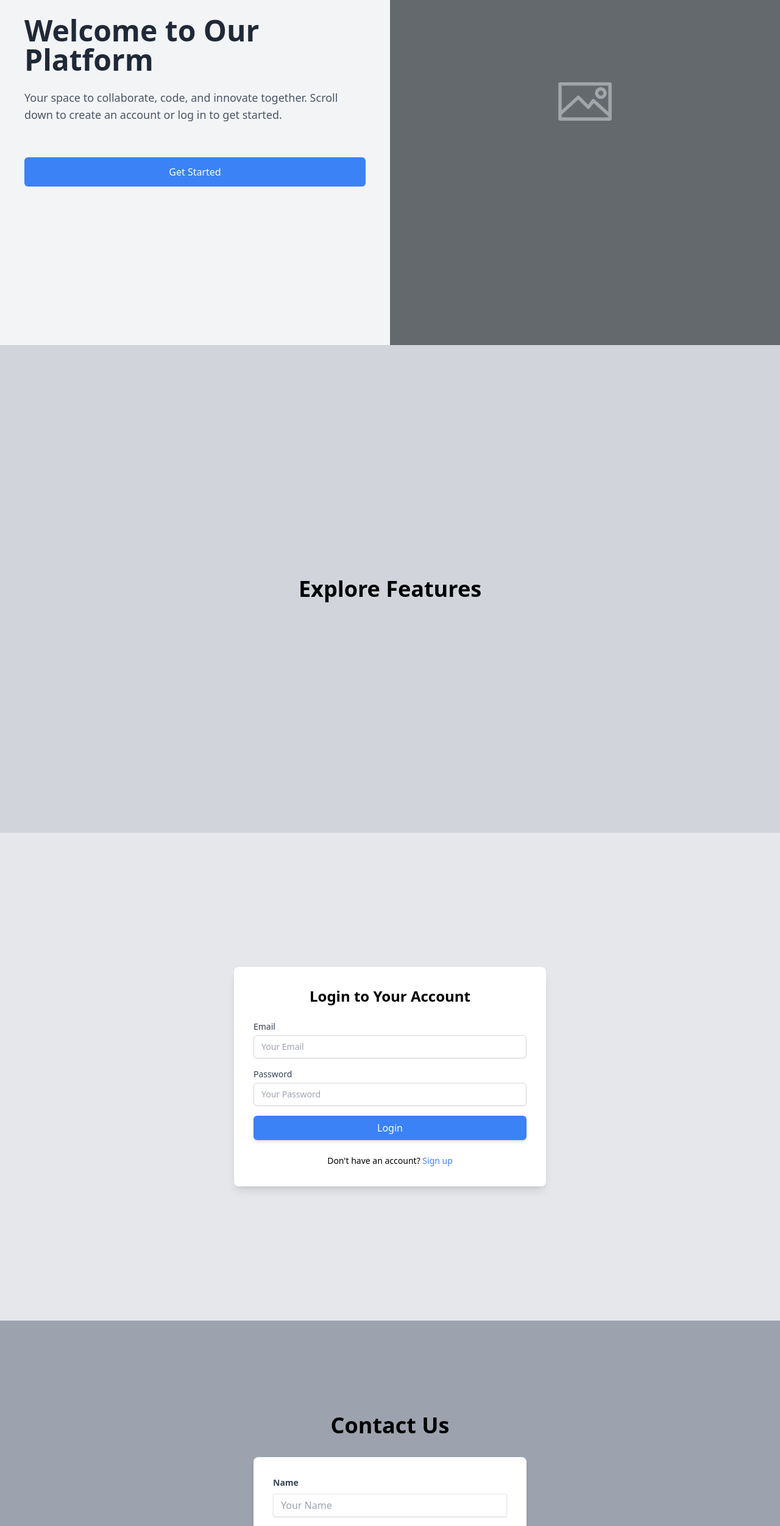
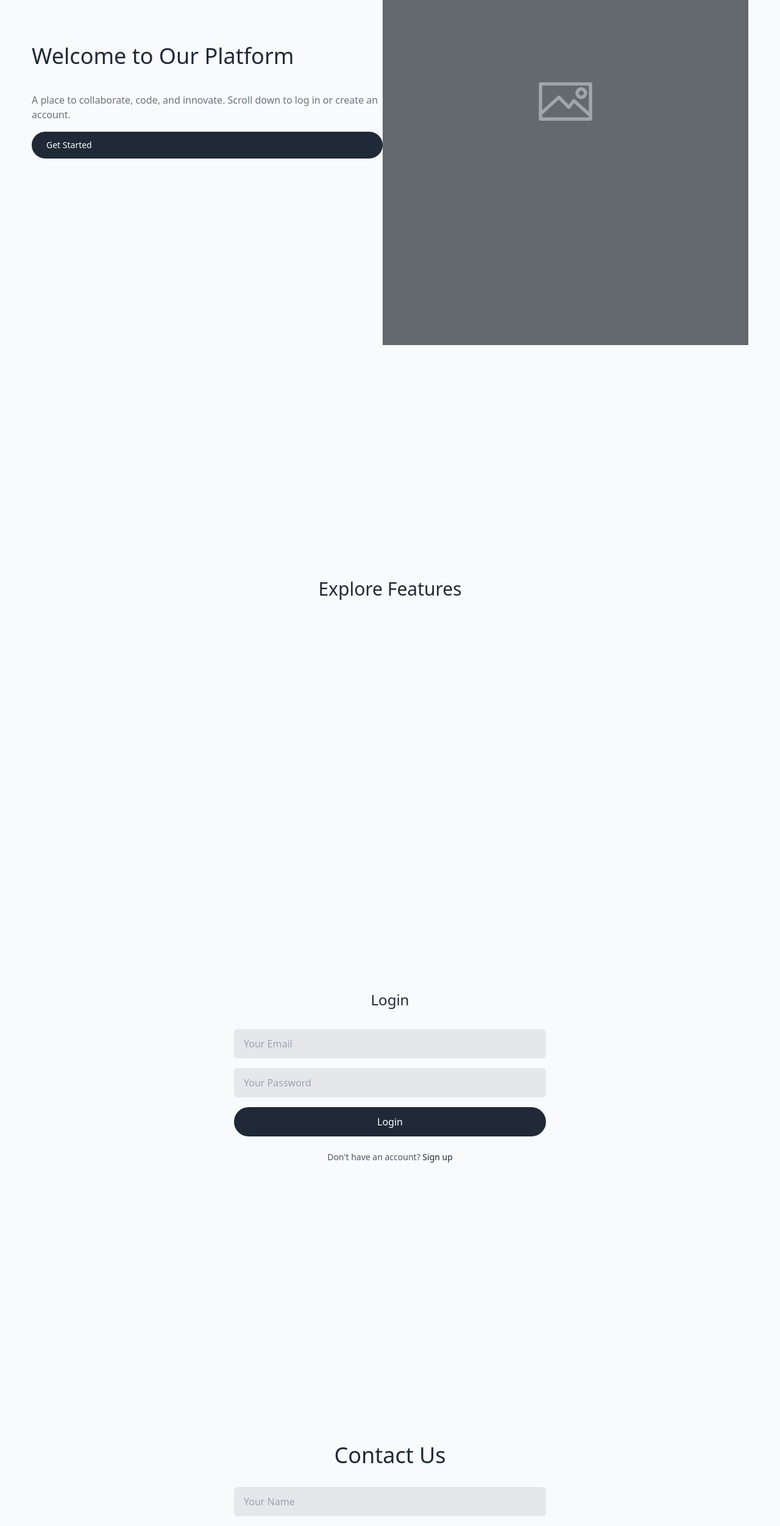
Before and after one commit to Fakkiie/DevDesk, a React (Create React App) app in the folder client/: page / in a window 1280 px wide. Shown: the part 234-2737 px from the top of the page at 61% size. Built offline with nearby package versions, Linux system fonts and the light colour scheme.

Commit message:
Made design more simplistic which is our goal, but need to fix layout and maybe change contact form??

```diff
--- a/client/package.json
+++ b/client/package.json
@@ -6,6 +6,7 @@
     "@testing-library/jest-dom": "^5.17.0",
     "@testing-library/react": "^13.4.0",
     "@testing-library/user-event": "^13.5.0",
+    "daisyui": "^4.12.10",
     "emailjs-com": "^3.2.0",
     "react": "^18.3.1",
     "react-dom": "^18.3.1",
--- a/client/public/index.html
+++ b/client/public/index.html
@@ -1,5 +1,5 @@
 <!DOCTYPE html>
-<html lang="en">
+<html lang="en" data-theme="customtheme">
   <head>
     <meta charset="utf-8" />
     <link rel="icon" href="%PUBLIC_URL%/favicon.ico" />
--- a/client/src/components/AuthForm.js
+++ b/client/src/components/AuthForm.js
@@ -5,67 +5,57 @@ const AuthForm = () => {
 
   return (
     <div className="flex justify-center items-center w-full h-full">
-      <div className="bg-white p-8 rounded-lg shadow-lg w-full max-w-lg">
-        <h2 className="text-2xl font-bold text-center mb-6">
-          {isLogin ? 'Login to Your Account' : 'Create an Account'}
+      <div className="w-full max-w-lg">
+        <h2 className="text-2xl font-light text-gray-800 text-center mb-8">
+          {isLogin ? 'Login' : 'Sign Up'}
         </h2>
         <form className="space-y-4">
-          {/* Name field for Signup */}
           {!isLogin && (
             <div>
-              <label className="block text-sm font-medium text-gray-700">Full Name</label>
               <input
                 type="text"
                 name="name"
-                className="mt-1 block w-full px-3 py-2 border border-gray-300 rounded-md shadow-sm focus:outline-none focus:ring-blue-500 focus:border-blue-500 sm:text-sm"
                 placeholder="Your Name"
+                className="w-full px-4 py-3 bg-gray-200 rounded-md focus:outline-none focus:ring-2 focus:ring-gray-800"
                 required={!isLogin}
               />
             </div>
           )}
-
-          {/* Email Field */}
           <div>
-            <label className="block text-sm font-medium text-gray-700">Email</label>
             <input
               type="email"
               name="email"
-              className="mt-1 block w-full px-3 py-2 border border-gray-300 rounded-md shadow-sm focus:outline-none focus:ring-blue-500 focus:border-blue-500 sm:text-sm"
               placeholder="Your Email"
+              className="w-full px-4 py-3 bg-gray-200 rounded-md focus:outline-none focus:ring-2 focus:ring-gray-800"
+              required
+            />
+          </div>
+          <div>
+            <input
+              type="password"
+              name="password"
+              placeholder="Your Password"
+              className="w-full px-4 py-3 bg-gray-200 rounded-md focus:outline-none focus:ring-2 focus:ring-gray-800"
               required
             />
           </div>
 
-          {/* Password Field */}
-          <div>
-            <label className="block text-sm font-medium text-gray-700">Password</label>
-            <input
-              type="password"
-              name="password"
-              className="mt-1 block w-full px-3 py-2 border border-gray-300 rounded-md shadow-sm focus:outline-none focus:ring-blue-500 focus:border-blue-500 sm:text-sm"
-              placeholder="Your Password"
-              required
-            />
-          </div>
-
-          {/* Submit Button */}
           <div>
             <button
               type="submit"
-              className="w-full bg-blue-500 text-white px-4 py-2 rounded-md shadow-md hover:bg-blue-600 focus:outline-none focus:ring-2 focus:ring-blue-500"
+              className="w-full px-4 py-3 bg-gray-800 text-white rounded-full hover:bg-gray-600"
             >
               {isLogin ? 'Login' : 'Sign Up'}
             </button>
           </div>
         </form>
 
-        {/* Toggle Between Login and Signup */}
-        <div className="text-sm text-center mt-6">
+        <div className="text-sm text-center mt-6 text-gray-600">
           {isLogin ? (
             <p>
               Don't have an account?{' '}
               <span
-                className="text-blue-500 hover:text-blue-600 cursor-pointer"
+                className="text-gray-800 cursor-pointer hover:underline"
                 onClick={() => setIsLogin(false)}
               >
                 Sign up
@@ -75,10 +65,10 @@ const AuthForm = () => {
             <p>
               Already have an account?{' '}
               <span
-                className="text-blue-500 hover:text-blue-600 cursor-pointer"
+                className="text-gray-800 cursor-pointer hover:underline"
                 onClick={() => setIsLogin(true)}
               >
-                Log in
+                Login
               </span>
             </p>
           )}
--- a/client/src/components/LandingPage.js
+++ b/client/src/components/LandingPage.js
@@ -35,98 +35,86 @@ const LandingPage = () => {
   };
 
   return (
-    <div className="min-h-screen flex flex-col">
+    <div className="min-h-screen flex flex-col items-center justify-center bg-gray-50">
       {/* Main Section */}
-      <div className="w-full h-screen flex">
+      <div className="w-full h-screen flex items-center justify-center px-10">
         {/* Left side div */}
-        <div className="w-1/2 flex flex-col justify-center px-10 bg-gray-100">
-          <h1 className="text-5xl font-bold text-gray-800 mb-6">
+        <div className="w-full max-w-xl flex flex-col justify-center space-y-4">
+          <h1 className="text-4xl font-light text-gray-800 mb-6">
             Welcome to Our Platform
           </h1>
-          <p className="text-lg text-gray-600 mb-6">
-            Your space to collaborate, code, and innovate together. Scroll down to create an account or log in to get started.
+          <p className="text-md text-gray-500 mb-6">
+            A place to collaborate, code, and innovate. Scroll down to log in or create an account.
           </p>
           <a
             href="#login"
-            className="mt-8 inline-block text-center text-white bg-blue-500 px-6 py-3 rounded-md hover:bg-blue-600 transition"
+            className="mt-8 inline-block px-6 py-3 text-sm text-white bg-gray-800 rounded-full hover:bg-gray-600 transition"
           >
             Get Started
           </a>
         </div>
 
         {/* Right side div */}
-        <div className="w-1/2 h-full">
+        <div className="hidden lg:block w-1/2 h-full">
           <img
             src={require('../images/index.png')}
             alt="Collaborate"
-            className="w-full h-full object-cover"
+            className="object-cover h-full w-full"
           />
         </div>
       </div>
 
       {/* Explore Features Section */}
-      <div className="w-full h-screen flex items-center justify-center bg-gray-300">
-        <h2 className="text-4xl font-bold">Explore Features</h2>
+      <div className="w-full h-screen flex items-center justify-center bg-gray-50">
+        <h2 className="text-3xl font-light text-gray-800">Explore Features</h2>
       </div>
 
       {/* Login or Create Account Section */}
-      <div id="login" className="w-full h-screen flex items-center justify-center bg-gray-200">
+      <div id="login" className="w-full h-screen flex items-center justify-center bg-gray-50">
         <AuthForm />
       </div>
 
       {/* Contact Us Section */}
-      <div className="w-full h-screen flex flex-col items-center justify-center bg-gray-400">
-        <h2 className="text-4xl font-bold mb-8">Contact Us</h2>
-        <form onSubmit={sendEmail} className="w-full max-w-md bg-white p-8 rounded-lg shadow-md">
+      <div className="w-full h-screen flex flex-col items-center justify-center bg-gray-50">
+        <h2 className="text-4xl font-light text-gray-800 mb-8">Contact Us</h2>
+        <form onSubmit={sendEmail} className="w-full max-w-lg">
           <div className="mb-4">
-            <label className="block text-gray-700 text-sm font-bold mb-2" htmlFor="name">
-              Name
-            </label>
             <input
-              className="shadow appearance-none border rounded w-full py-2 px-3 text-gray-700 leading-tight focus:outline-none focus:ring-2 focus:ring-blue-500"
-              id="name"
+              type="text"
               name="name"
-              type="text"
               placeholder="Your Name"
               value={formState.name}
               onChange={handleInputChange}
+              className="w-full px-4 py-3 bg-gray-200 rounded-md focus:outline-none focus:ring-2 focus:ring-gray-800"
               required
             />
           </div>
           <div className="mb-4">
-            <label className="block text-gray-700 text-sm font-bold mb-2" htmlFor="email">
-              Email
-            </label>
             <input
-              className="shadow appearance-none border rounded w-full py-2 px-3 text-gray-700 leading-tight focus:outline-none focus:ring-2 focus:ring-blue-500"
-              id="email"
+              type="email"
               name="email"
-              type="email"
               placeholder="Your Email"
               value={formState.email}
               onChange={handleInputChange}
+              className="w-full px-4 py-3 bg-gray-200 rounded-md focus:outline-none focus:ring-2 focus:ring-gray-800"
               required
             />
           </div>
           <div className="mb-6">
-            <label className="block text-gray-700 text-sm font-bold mb-2" htmlFor="message">
-              Message
-            </label>
             <textarea
-              className="shadow appearance-none border rounded w-full py-2 px-3 text-gray-700 leading-tight focus:outline-none focus:ring-2 focus:ring-blue-500"
-              id="message"
               name="message"
               rows="4"
               placeholder="Your Message"
               value={formState.message}
               onChange={handleInputChange}
+              className="w-full px-4 py-3 bg-gray-200 rounded-md focus:outline-none focus:ring-2 focus:ring-gray-800"
               required
             ></textarea>
           </div>
           <div className="flex items-center justify-center">
             <button
               type="submit"
-              className="bg-blue-500 hover:bg-blue-600 text-white font-bold py-2 px-4 rounded focus:outline-none focus:shadow-outline transition"
+              className="px-6 py-3 bg-gray-800 text-white rounded-full hover:bg-gray-600"
             >
               Send Message
             </button>
--- a/client/tailwind.config.js
+++ b/client/tailwind.config.js
@@ -1,9 +1,10 @@
+// tailwind.config.js
 module.exports = {
   content: [
-    "./src/**/*.{js,jsx,ts,tsx}",
+    './src/**/*.{js,jsx,ts,tsx}', // Add the path to your components
   ],
   theme: {
     extend: {},
   },
-  plugins: [],
-}
+  plugins: [require('daisyui')],
+};
```
Also changed, not shown: 2 other files (tests, documents, lock files or other folders).
